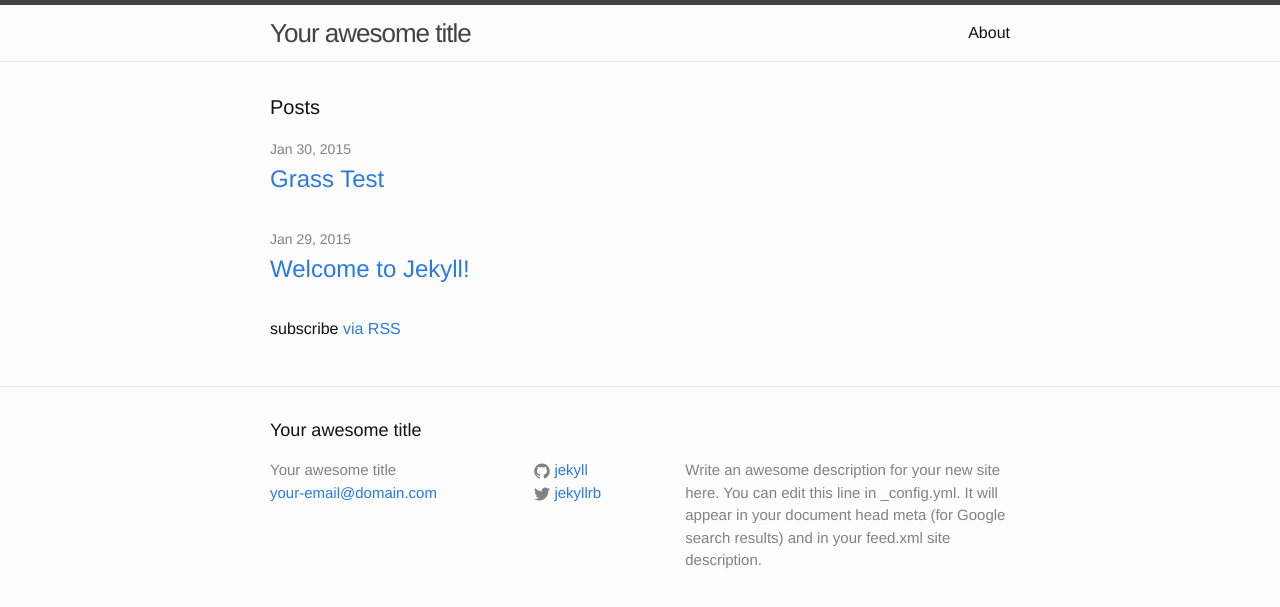
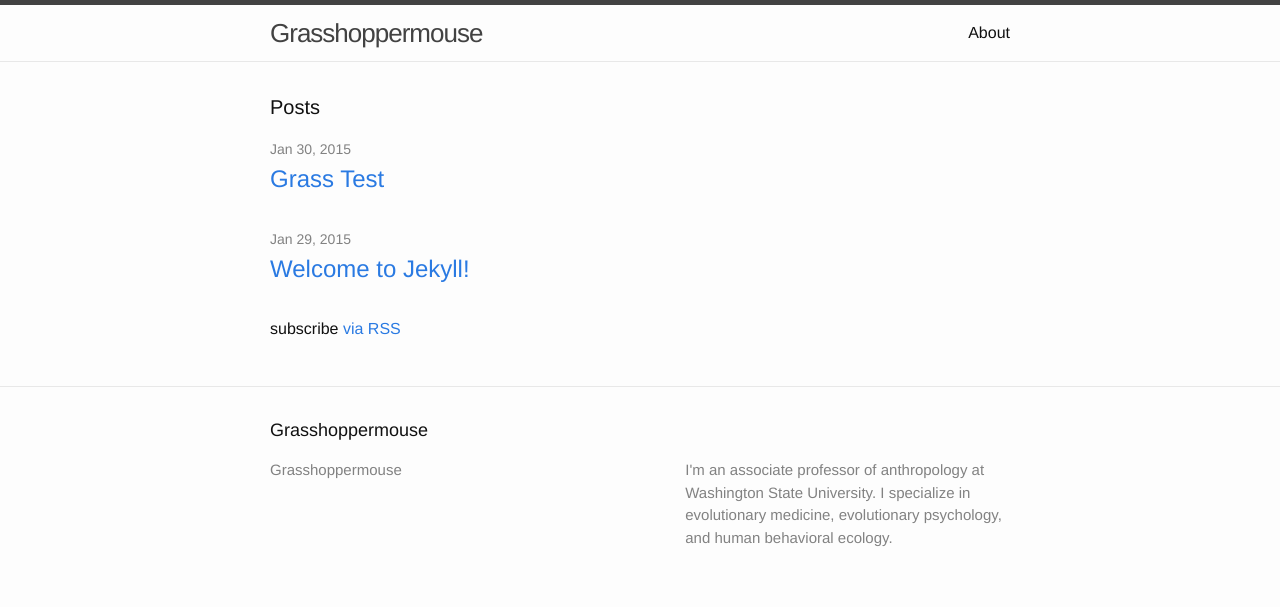
Before and after one commit to grasshoppermouse/grasshoppermouse.github.io.old, a Jekyll site: the page built from index.html, in a window 1280 px wide. Shown: the top 607 px of the page. Built offline with Jekyll 4.4.1, drawn with Linux system fonts in a browser that asks for light colours.

Commit message:
Update _config.yml

```diff
--- a/_config.yml
+++ b/_config.yml
@@ -1,14 +1,8 @@
 # Site settings
-title: Your awesome title
-email: your-email@domain.com
+title: Grasshoppermouse
 description: > # this means to ignore newlines until "baseurl:"
-  Write an awesome description for your new site here. You can edit this
-  line in _config.yml. It will appear in your document head meta (for
-  Google search results) and in your feed.xml site description.
-baseurl: "" # the subpath of your site, e.g. /blog/
-url: "http://yourdomain.com" # the base hostname & protocol for your site
-twitter_username: jekyllrb
-github_username:  jekyll
-
+  I'm an associate professor of anthropology at Washington State University.
+  I specialize in evolutionary medicine, evolutionary psychology, and
+  human behavioral ecology.
 # Build settings
 markdown: kramdown
```
